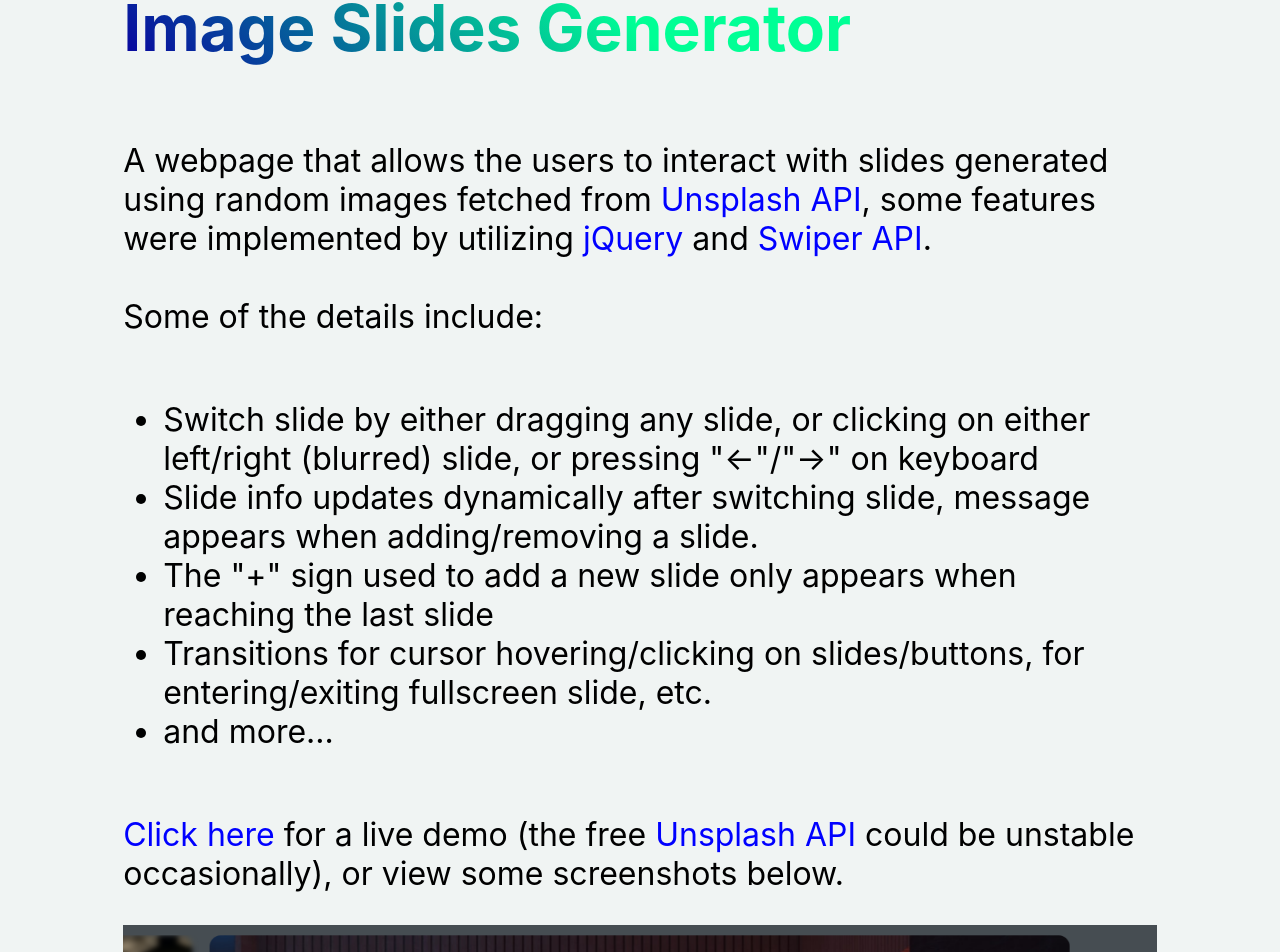
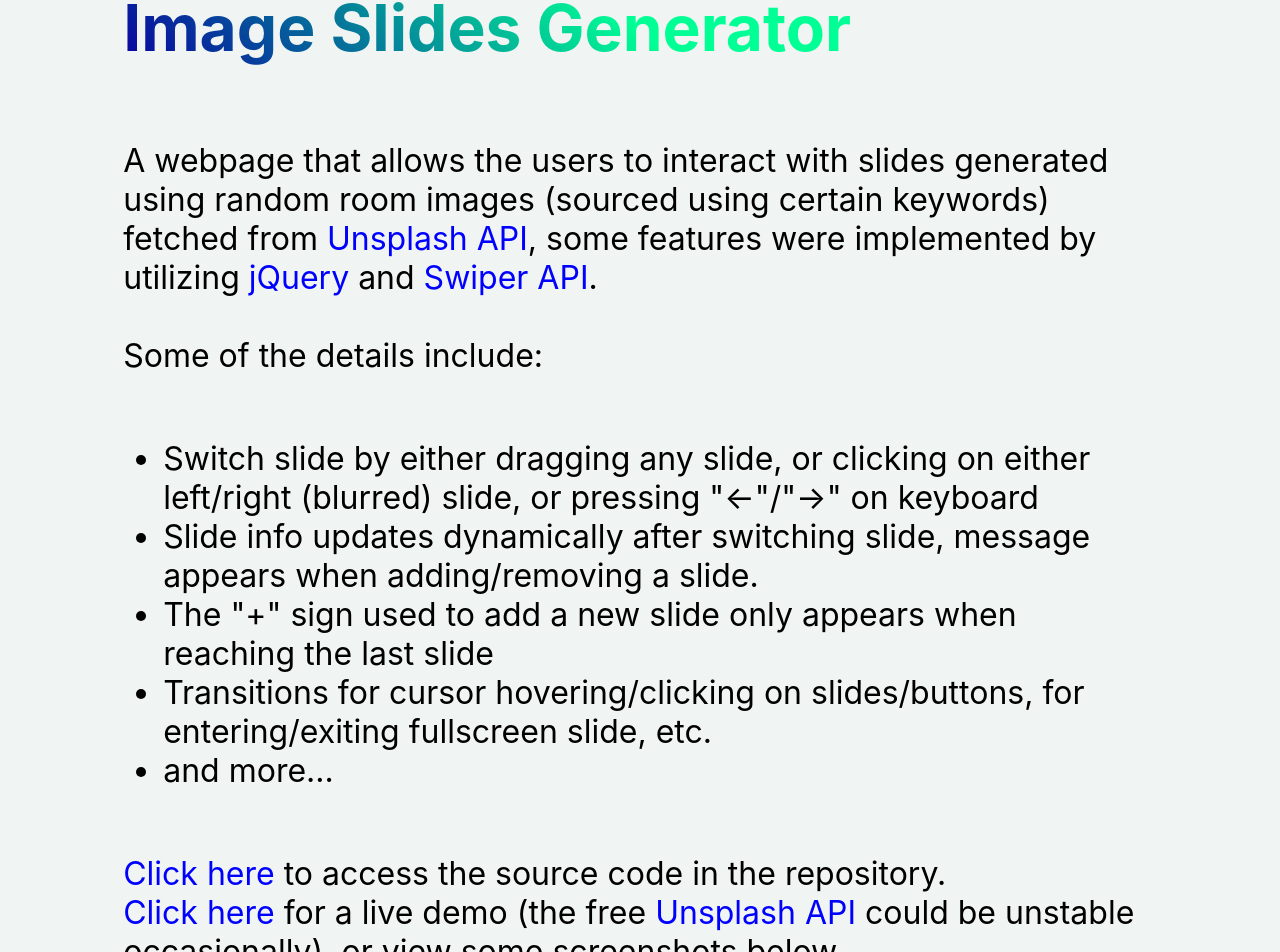
Before and after one commit to daoxi/personal-portfolio, a Next.js app: page /projects/image-slides-generator in a window 1280 px wide. Shown: the part 242-1194 px from the top of the page. Built offline with nearby package versions, Linux system fonts and the light colour scheme.

Commit message:
edited  the image slides generator project page

```diff
--- a/pages/projects/image-slides-generator.js
+++ b/pages/projects/image-slides-generator.js
@@ -28,7 +28,7 @@
 
         <p className={classes.intro}>
           A webpage that allows the users to interact with slides generated
-          using random images fetched from{" "}
+          using random room images (sourced using certain keywords) fetched from{" "}
           <a
             href="https://unsplash.com/"
             target="_blank"
@@ -77,6 +77,15 @@
           <li>and more...</li>
         </ul>
         <p className={classes.intro}>
+          <a
+            href="https://github.com/daoxi/image-slides-generator/"
+            target="_blank"
+            rel="noopener noreferrer"
+          >
+            Click here
+          </a>{" "}
+          to access the source code in the repository.
+          <br />
           <a
             href="https://daoxisun.com/resources/image-slides-generator/"
             target="_blank"
```
